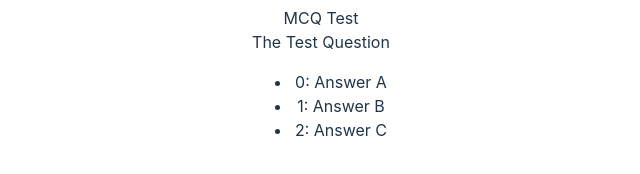
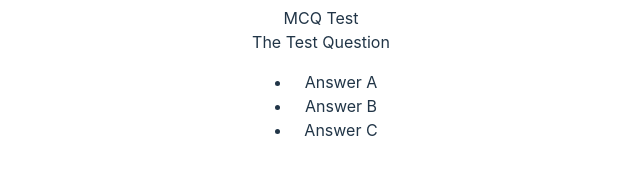
Before and after one commit to UQ-eLIPSE/crucible-components, a Vue app: page / in a window 1280 px wide. Shown: the part 318-492 px from the top of the page, without its empty margins (319-959 px from the left). Built offline with nearby package versions, Linux system fonts and the light colour scheme.

Commit message:
Updated as per PR comments

```diff
--- a/src/components/MCQ.vue
+++ b/src/components/MCQ.vue
@@ -7,7 +7,7 @@
       :key="key"
       class="mcq-option"
     >
-      {{ key }}: {{ value.text }}
+      {{ value.text }}
     </li>
   </ul>
 </template>
```
Also changed, not shown: 1 other file (tests, documents, lock files or other folders).
